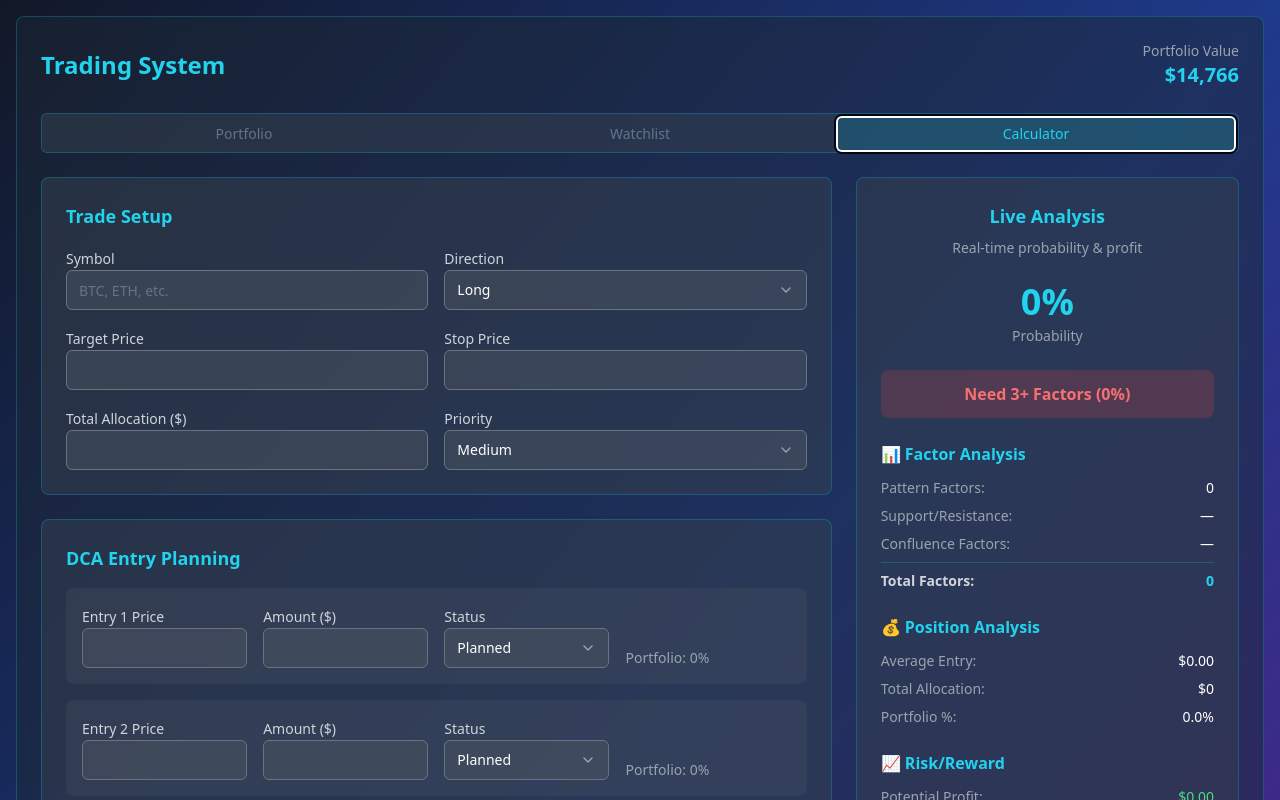
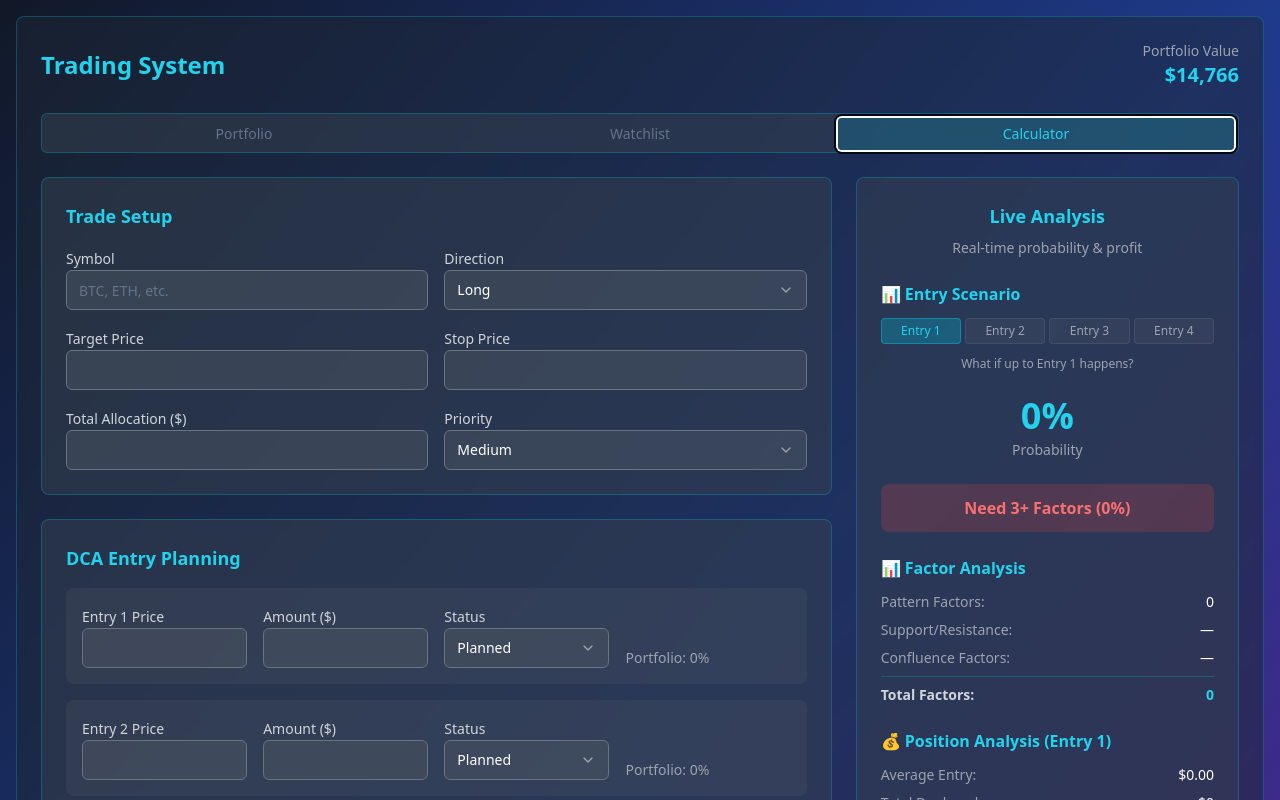
Before and after one commit to lamar41k/ui-whisperer-fixer-upper, a React (Vite) app: page / in a window 1280 px wide. Both pictures are taken after a click on the tab "Calculator". Shown: the top 800 px of the page. Built offline with nearby package versions, Linux system fonts and the light colour scheme.

Commit message:
Refactor: Add entry-based risk/reward and analysis
Add functionality to calculate and display risk/reward and average entry based on the number of executed DCA entries in the calculator.

```diff
--- a/src/components/trading/CalculatorTab.tsx
+++ b/src/components/trading/CalculatorTab.tsx
@@ -1,4 +1,3 @@
-
 import React, { useState, useEffect } from 'react';
 import { FactorAnalysis } from './FactorAnalysis';
 import { DCAPlanner } from './DCAPlanner';
@@ -198,6 +197,7 @@ export const CalculatorTab: React.FC<CalculatorTabProps> = ({ portfolioValue, sa
           canSave={canSave}
           onSave={handleSave}
           onClear={handleClear}
+          dcaEntries={dcaEntries}
         />
       </div>
     </div>
--- a/src/components/trading/LiveAnalysis.tsx
+++ b/src/components/trading/LiveAnalysis.tsx
@@ -1,5 +1,5 @@
 
-import React from 'react';
+import React, { useState } from 'react';
 import { Button } from '@/components/ui/button';
 
 interface LiveAnalysisProps {
@@ -9,6 +9,11 @@ interface LiveAnalysisProps {
   canSave: boolean;
   onSave: () => void;
   onClear: () => void;
+  dcaEntries: Array<{
+    price: number;
+    amount: number;
+    status: 'planned' | 'executed';
+  }>;
 }
 
 export const LiveAnalysis: React.FC<LiveAnalysisProps> = ({
@@ -17,8 +22,54 @@ export const LiveAnalysis: React.FC<LiveAnalysisProps> = ({
   formData,
   canSave,
   onSave,
-  onClear
+  onClear,
+  dcaEntries
 }) => {
+  const [selectedEntry, setSelectedEntry] = useState(1);
+
+  const calculateScenario = (upToEntry: number) => {
+    const relevantEntries = dcaEntries.slice(0, upToEntry).filter(entry => entry.price > 0 && entry.amount > 0);
+
+    if (relevantEntries.length === 0) {
+      return {
+        averageEntry: 0,
+        totalDeployed: 0,
+        potentialProfit: 0,
+        potentialLoss: 0,
+        riskReward: 0
+      };
+    }
+
+    const totalDeployed = relevantEntries.reduce((sum, entry) => sum + entry.amount, 0);
+    const weightedSum = relevantEntries.reduce((sum, entry) => sum + (entry.price * entry.amount), 0);
+    const averageEntry = totalDeployed > 0 ? weightedSum / totalDeployed : 0;
+
+    let potentialProfit = 0;
+    let potentialLoss = 0;
+
+    if (averageEntry > 0 && formData.targetPrice > 0 && formData.stopPrice > 0 && totalDeployed > 0) {
+      if (formData.direction === 'long') {
+        potentialProfit = ((formData.targetPrice - averageEntry) / averageEntry) * totalDeployed;
+        potentialLoss = ((averageEntry - formData.stopPrice) / averageEntry) * totalDeployed;
+      } else {
+        potentialProfit = ((averageEntry - formData.targetPrice) / averageEntry) * totalDeployed;
+        potentialLoss = ((formData.stopPrice - averageEntry) / averageEntry) * totalDeployed;
+      }
+    }
+
+    const riskReward = potentialLoss > 0 ? potentialProfit / potentialLoss : 0;
+
+    return {
+      averageEntry,
+      totalDeployed,
+      potentialProfit,
+      potentialLoss,
+      riskReward
+    };
+  };
+
+  const scenarioCalc = calculateScenario(selectedEntry);
+
   const getConvictionLevel = () => {
     if (calculations.totalFactors < 3) return { level: 'Need 3+ Factors', color: 'text-red-400', bg: 'bg-red-500/20' };
     if (calculations.probability < 70) return { level: 'Low Conviction', color: 'text-red-400', bg: 'bg-red-500/20' };
@@ -27,13 +78,36 @@ export const LiveAnalysis: React.FC<LiveAnalysisProps> = ({
   };
 
   const conviction = getConvictionLevel();
-  const monthlyImpact = (calculations.potentialProfit / 2000) * 100;
+  const monthlyImpact = (scenarioCalc.potentialProfit / 2000) * 100;
 
   return (
     <div className="bg-gray-700/50 rounded-lg p-6 border border-cyan-500/30 space-y-6">
       <div className="text-center">
         <h3 className="text-lg font-semibold text-cyan-400 mb-2">Live Analysis</h3>
         <p className="text-sm text-gray-400">Real-time probability & profit</p>
+      </div>
+
+      {/* Entry Scenario Toggle */}
+      <div className="space-y-3">
+        <h4 className="font-semibold text-cyan-400">📊 Entry Scenario</h4>
+        <div className="grid grid-cols-4 gap-1">
+          {[1, 2, 3, 4].map(entryNum => (
+            <button
+              key={entryNum}
+              onClick={() => setSelectedEntry(entryNum)}
+              className={`px-2 py-1 text-xs rounded transition-colors ${
+                selectedEntry === entryNum
+                  ? 'bg-cyan-500/30 text-cyan-400 border border-cyan-500/50'
+                  : 'bg-gray-600/30 text-gray-400 border border-gray-500/30 hover:bg-gray-600/50'
+              }`}
+            >
+              Entry {entryNum}
+            </button>
+          ))}
+        </div>
+        <div className="text-xs text-gray-400 text-center">
+          What if up to Entry {selectedEntry} happens?
+        </div>
       </div>
 
       {/* Probability Display */}
@@ -76,38 +150,38 @@ export const LiveAnalysis: React.FC<LiveAnalysisProps> = ({
 
       {/* Position Analysis */}
       <div className="space-y-3">
-        <h4 className="font-semibold text-cyan-400">💰 Position Analysis</h4>
+        <h4 className="font-semibold text-cyan-400">💰 Position Analysis (Entry {selectedEntry})</h4>
         <div className="space-y-2 text-sm">
           <div className="flex justify-between">
             <span className="text-gray-400">Average Entry:</span>
-            <span className="text-white">${calculations.averageEntry.toFixed(2)}</span>
+            <span className="text-white">${scenarioCalc.averageEntry.toFixed(2)}</span>
           </div>
           <div className="flex justify-between">
-            <span className="text-gray-400">Total Allocation:</span>
-            <span className="text-white">${formData.totalAllocation.toLocaleString()}</span>
+            <span className="text-gray-400">Total Deployed:</span>
+            <span className="text-white">${scenarioCalc.totalDeployed.toLocaleString()}</span>
           </div>
           <div className="flex justify-between">
             <span className="text-gray-400">Portfolio %:</span>
-            <span className="text-white">{((formData.totalAllocation / portfolioValue) * 100).toFixed(1)}%</span>
+            <span className="text-white">{((scenarioCalc.totalDeployed / portfolioValue) * 100).toFixed(1)}%</span>
           </div>
         </div>
       </div>
 
       {/* Risk/Reward */}
       <div className="space-y-3">
-        <h4 className="font-semibold text-cyan-400">📈 Risk/Reward</h4>
+        <h4 className="font-semibold text-cyan-400">📈 Risk/Reward (Entry {selectedEntry})</h4>
         <div className="space-y-2 text-sm">
           <div className="flex justify-between">
             <span className="text-gray-400">Potential Profit:</span>
-            <span className="text-green-400">${calculations.potentialProfit.toFixed(2)}</span>
+            <span className="text-green-400">${scenarioCalc.potentialProfit.toFixed(2)}</span>
           </div>
           <div className="flex justify-between">
             <span className="text-gray-400">Potential Loss:</span>
-            <span className="text-red-400">${Math.abs(calculations.potentialLoss).toFixed(2)}</span>
+            <span className="text-red-400">${Math.abs(scenarioCalc.potentialLoss).toFixed(2)}</span>
           </div>
           <div className="flex justify-between">
             <span className="text-gray-400">Risk/Reward:</span>
-            <span className="text-white">{calculations.riskReward.toFixed(1)}:1</span>
+            <span className="text-white">{scenarioCalc.riskReward.toFixed(1)}:1</span>
           </div>
           <div className="flex justify-between">
             <span className="text-gray-400">Monthly Goal:</span>
```
